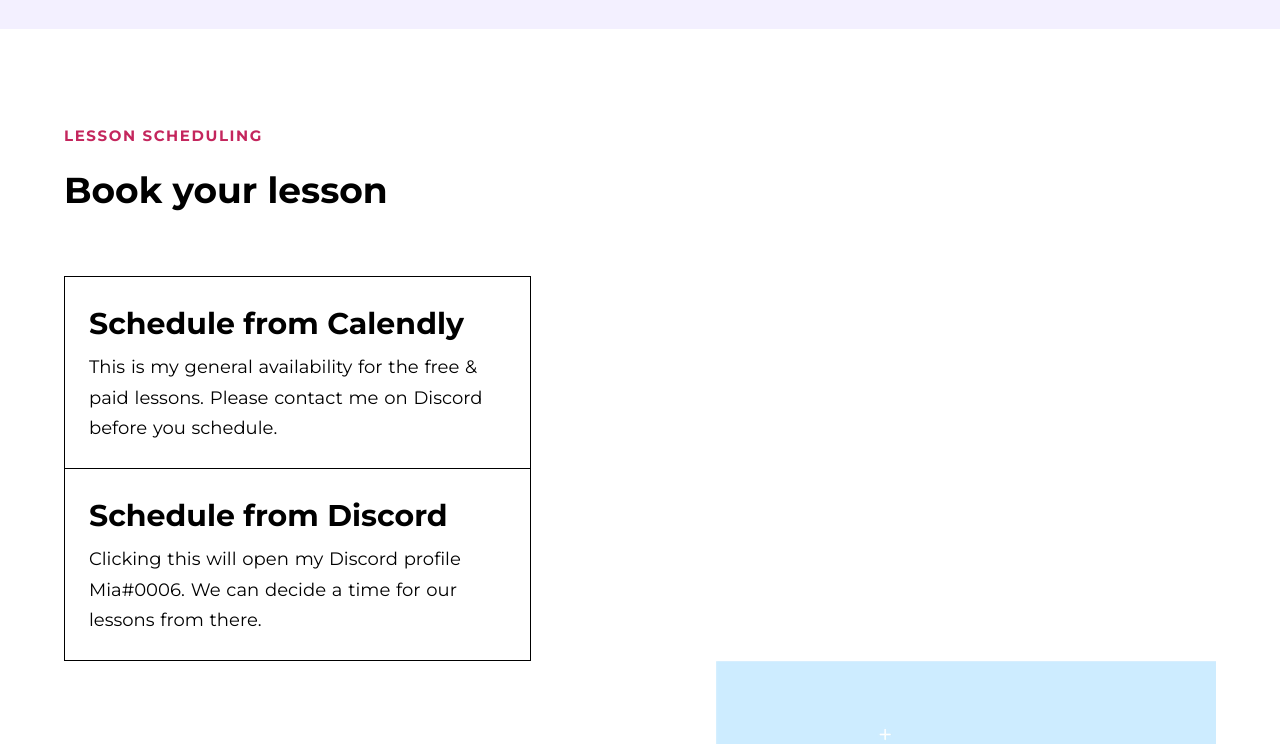
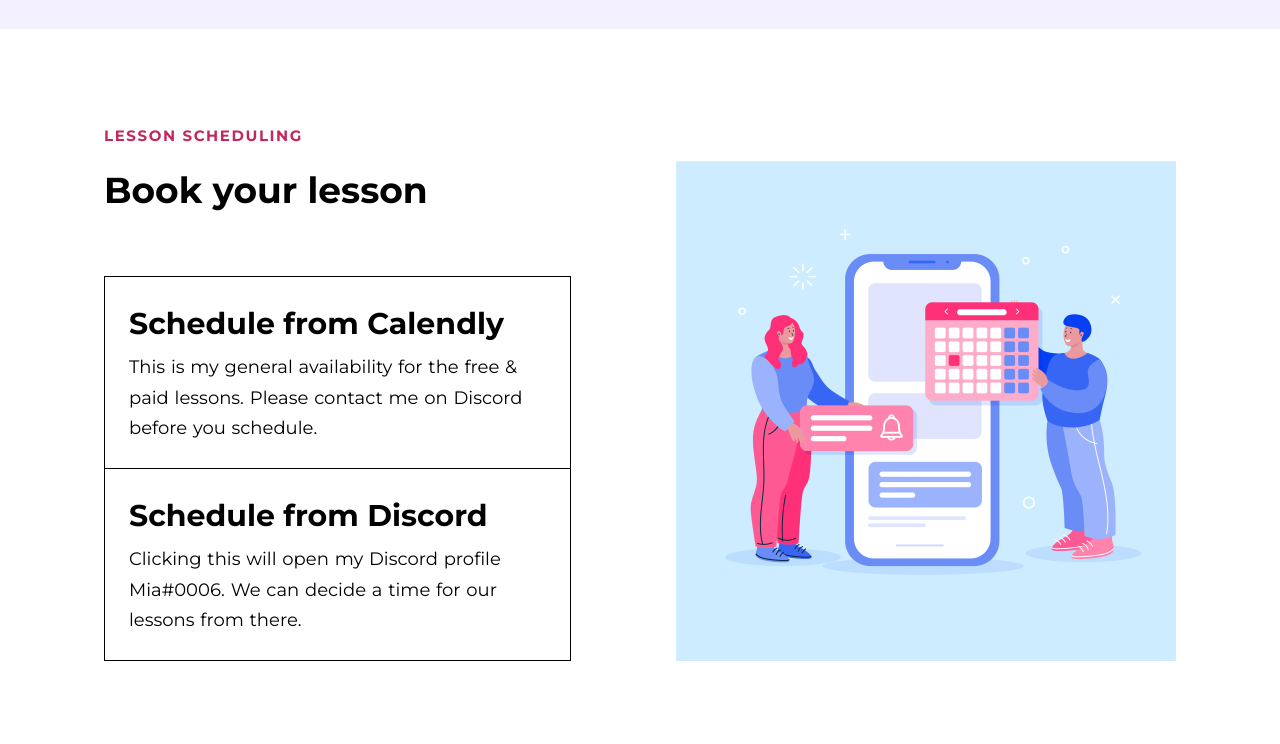
Before and after one commit to rajibul-dev/voccaria, a Next.js app in the folder nextjs/: page / in a window 1280 px wide. Shown: the part 4460-5204 px from the top of the page. Built offline with nearby package versions, Linux system fonts and the light colour scheme.

Commit message:
class name change

```diff
--- a/nextjs/src/app/mia/sections/scheduling/scheduling.tsx
+++ b/nextjs/src/app/mia/sections/scheduling/scheduling.tsx
@@ -33,7 +33,7 @@ export default function Scheduling() {
       className={`block ${styles.section}`}
       id="scheduling"
     >
-      <div className={`container ${styles.container}`}>
+      <div className={`container ${styles.containerTwoCol}`}>
         <div className={`${styles.textPortion}`}>
           <HeadingPair
             tertiary="Lesson scheduling"
```
